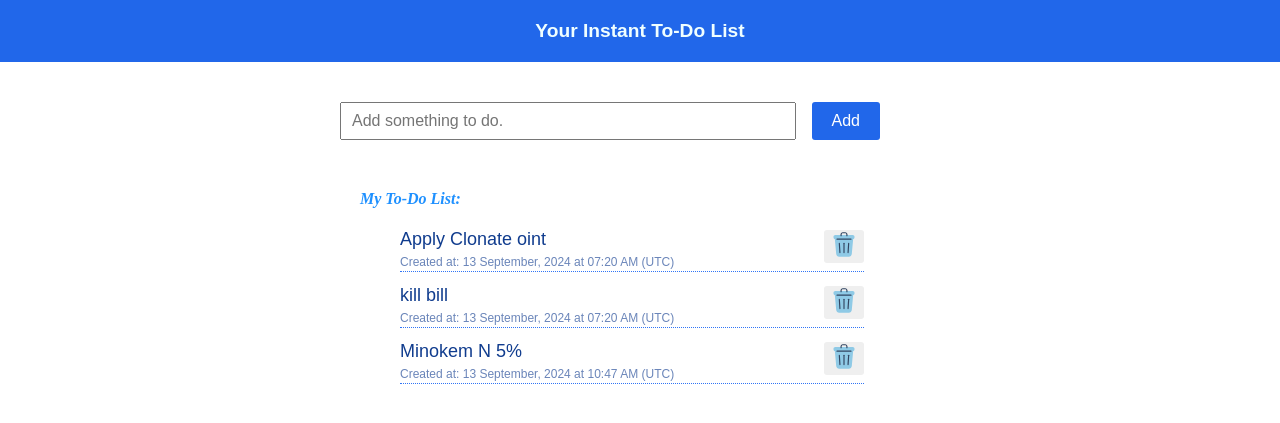
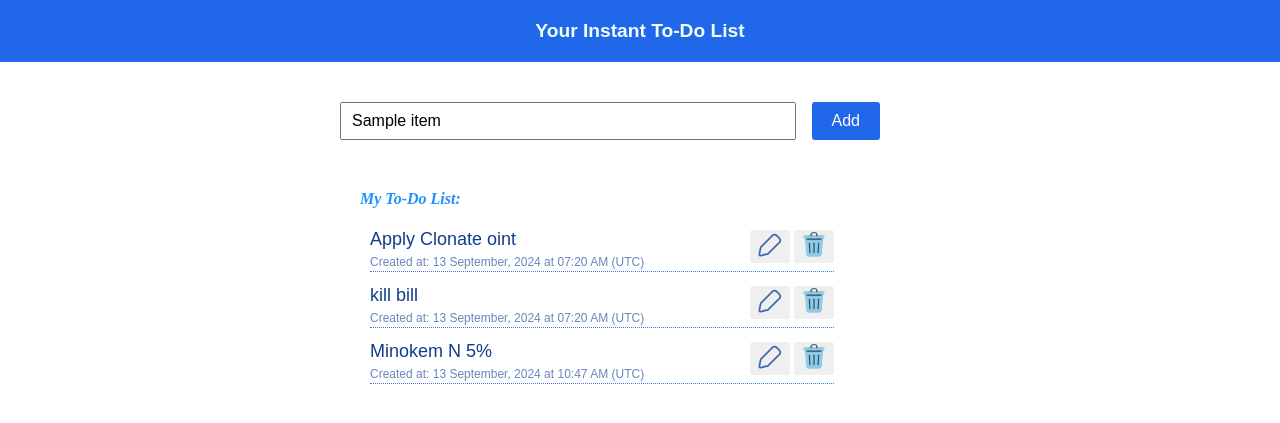
Before and after one commit to swagatobhaskar/flask-todo-app, a Flask app: template templates/home.html in a window 1280 px wide. Shown: the top 423 px of the page. Run offline with Flask 3, Linux system fonts and the light colour scheme; the template is opened without the code that fills it: values that come from a table or form of the project are taken from there, most other values are stand-ins (such as "Sample title", 1, 10 or a date in 2020).

Commit message:
Added some modifications for edit feature

```diff
--- a/app.py
+++ b/app.py
@@ -12,8 +12,7 @@ app = Flask(__name__)
 
 env_type = environ.get('ENV')
 
-print("ENV-->", env_type)
-print("ENV#2-->", getenv('ENV'))
+print("ENV-->", env_type, getenv('ENV'))
 
 if env_type == 'development':
     config = 'config.DevConfig'
@@ -47,7 +46,7 @@ class Todo(db.Model):
         return self.created_at.strftime("%d %B, %Y at %H:%M %p")
 
     def __repr__(self):
-        return f'<Todo ID: {str(self.id)} | {self.item[:10]}>'
+        return f'<ID: {str(self.id)} | {self.item[:10]}>'
 
 
 @app.route("/", methods=["GET", "POST"])
@@ -70,6 +69,11 @@ def remove_item(id):
     db.session.commit()
     return jsonify({'message': 'success'}), 200
 
+@app.route("/edit/<int:id>", methods=['PUT'])
+def edit_item(id):
+    item_to_edit = db.session.get(Todo, id)
+
+
 # ----------------------------------------------------------------------
 
 if __name__=='__main__':
--- a/templates/home.html
+++ b/templates/home.html
@@ -20,6 +20,7 @@
         <div style="width: 60%; max-width: 600px;">
             <form method="post" style="width: 90%; display: flex; align-items: center; justify-content: space-between;">
                 <input style="width: 80%; padding: 8px 10px; font-size: medium;"
+                    value="{{ item if item else ""}}"
                     type="text" name="item" placeholder="Add something to do." required
                 />
                 <input style="
@@ -30,7 +31,7 @@
             </form>
             <div style="margin-left: 20px; margin-top: 50px;">
                 <p style="color:dodgerblue; font-weight: 800;"><em>My To-Do List:</em></p>
-                <ul style="list-style-type: none; width: 80%;">
+                <ul style="list-style-type: none; width: 80%; box-sizing: border-box; padding: 0 0; margin-left: 10px;">
                     {% if items|length == 0 %}
                         <p style="color:darkgrey; font-style: oblique;">Nothing to-do! Add something.</p>
                     {% endif %}
@@ -44,6 +45,16 @@
                                         Created at: {{ item.verbose_time() }} (UTC)
                                     </div>
                                 </div>
+                                <div style="display: flex; justify-content: space-around; gap: 4px;">
+                                    <button title="Edit item" type="submit" onclick="editItem({{item.id}})"
+                                        style="border: none; border-radius: 3px; margin-bottom: 2px;">
+                                        <?xml version="1.0" encoding="utf-8"?>
+                                        <svg width="28px" height="28px" viewBox="0 0 64 64" fill="none" xmlns="http://www.w3.org/2000/svg">
+                                            <path d="M37.892 10.114L10.751 37.256L7.57499 53.139C7.49124 53.5569 7.51323 53.9892 7.63897 54.3966C7.76472 54.8039 7.99023 55.1733 8.29502 55.4714C8.59982 55.7694 8.97423 55.9866 9.38427 56.1032C9.79432 56.2198 10.227 56.2321 10.643 56.139L27.143
+                                            52.45L53.681 25.906C54.2643 25.3227 54.727 24.6303 55.0427 23.8682C55.3583 23.1061 55.5208 22.2893 55.5208 21.4645C55.5208 20.6396 55.3583 19.8228 55.0427 19.0607C54.727 18.2986 54.2643 17.6062 53.681 17.023L46.772 10.114C45.5942 8.93686 43.9972
+                                            8.27563 42.332 8.27563C40.6668 8.27563 39.0698 8.93686 37.892 10.114V10.114Z" stroke="#426AB2" stroke-width="4" stroke-linecap="round" stroke-linejoin="round"/>
+                                        </svg>
+                                    </button>
                                     <button title="Delete item" id="remBtn" type="submit" onclick="removeItem({{item.id}})"
                                         style="border: none; border-radius: 3px; margin-bottom: 2px;">
                                         <?xml version="1.0" encoding="UTF-8"?>
@@ -57,6 +68,7 @@
                                         </svg>
                                     </button>
                                 </div>
+                            </div>
                         </li>
                     {% endfor %}
                 </ul>
```
Also changed, not shown: README.md (added), static/images/favicon.ico, static/images/favicon1.ico (deleted), static/images/icons8-trash.svg (deleted). Lines whose indentation alone changed are shown as unchanged.
